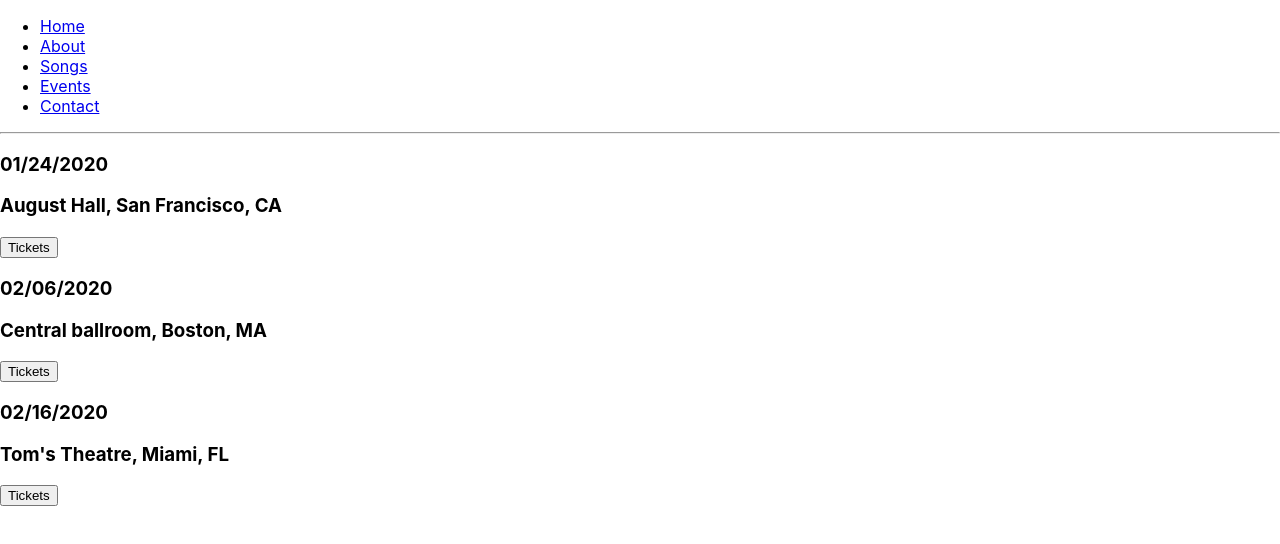
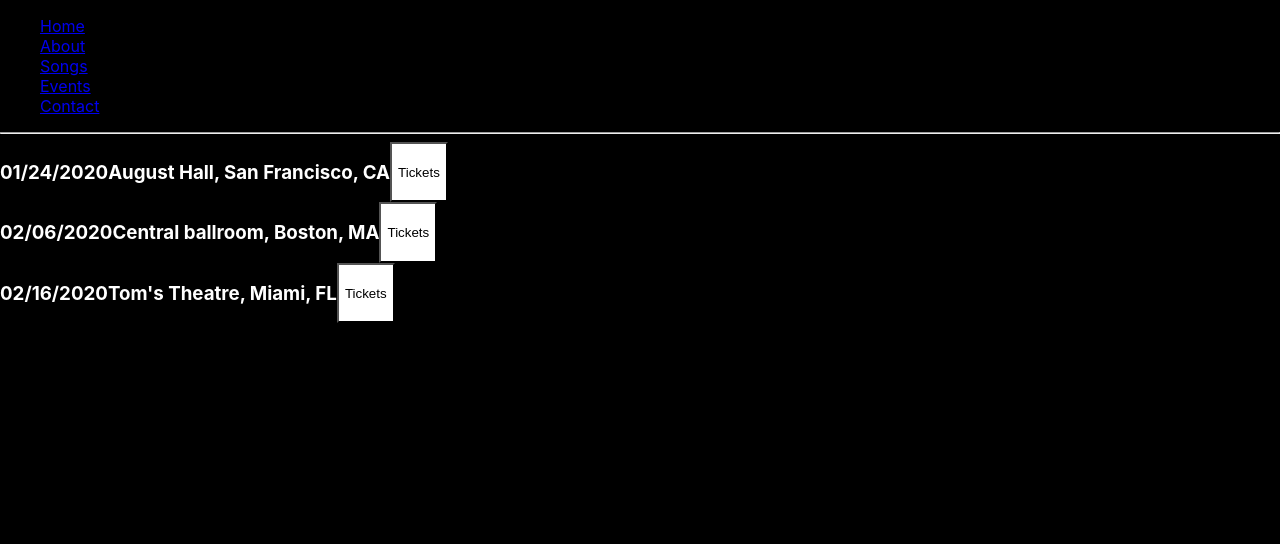
Before and after one commit to jshams/single-page-artist-react-app, a React (Create React App) app: page /events in a window 1280 px wide. Shown: the top 544 px of the page. Built offline with nearby package versions, Linux system fonts and the light colour scheme.

Commit message:
added styles for event class

```diff
--- a/src/components/event/Event.css
+++ b/src/components/event/Event.css
@@ -0,0 +1,22 @@
+body {
+    background-color: black;
+}
+
+.event {
+    display: flex;
+    flex-direction: row;
+    align-items: space-around;
+}
+
+.date {
+    color: white;
+}
+
+.location {
+    color: white;
+}
+
+.btn-right {
+    background-color: white;
+    color: black
+}
```
